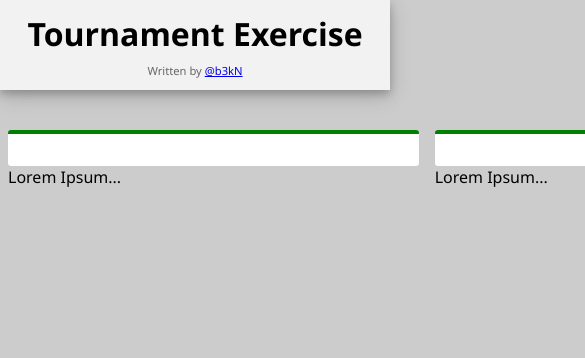
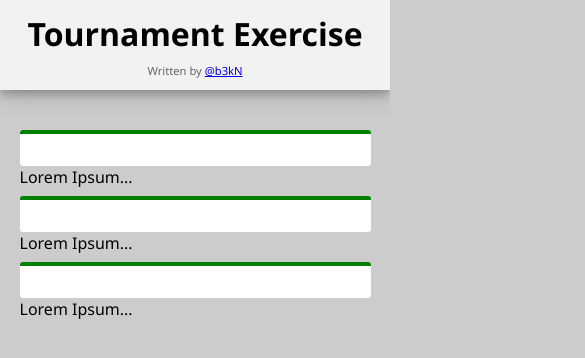
Before and after one commit to b3kN/teo-tournament-exercise, a React (Create React App) app: page / in a window 390 px wide. Shown: the top 358 px of the page, 585 px wide, since content can reach past the window. Built offline with nearby package versions, Linux system fonts and the light colour scheme; no server answers.

Commit message:
Added responsive media queries for mobile approach

```diff
--- a/src/styles/App.scss
+++ b/src/styles/App.scss
@@ -20,3 +20,18 @@ html, body {
 	margin: 2.5em auto;
 	width: 80em;
 }
+
+@media only screen and (max-width: 1300px) {
+	.tournaments-holder {
+		width: 52em;
+		display: block;
+	}
+}
+
+@media only screen and (max-width: 900px) {
+	.tournaments-holder {
+		width: 90%;
+		max-width: 25em;
+		display: block;
+	}
+}
--- a/src/styles/_Tournament.scss
+++ b/src/styles/_Tournament.scss
@@ -4,7 +4,7 @@ h4 {
 
 .tournament-card {
 	flex: 1;
-	padding: 0 0.5em;
+	padding: 0 0.5em 0.5em 0.5em;
 }
 
 .tournament-header {
@@ -22,3 +22,34 @@ h4 {
 .start-date {
 	font-size: 0.8em;
 }
+
+@media only screen and (max-width: 1300px) {
+	.tournament-card {
+		width: 25em;
+		display: inline-block;
+	}
+
+	h4 {
+		font-size: 0.8em;
+	}
+
+	.start-date {
+		font-size: 0.7em;
+	}
+}
+
+@media only screen and (max-width: 900px) {
+	.tournament-card {
+		width: 100%;
+		padding: 0 0 0.5em 0;
+		display: block;
+	}
+
+	h4 {
+		font-size: 0.8em;
+	}
+
+	.start-date {
+		font-size: 0.7em;
+	}
+}
```
